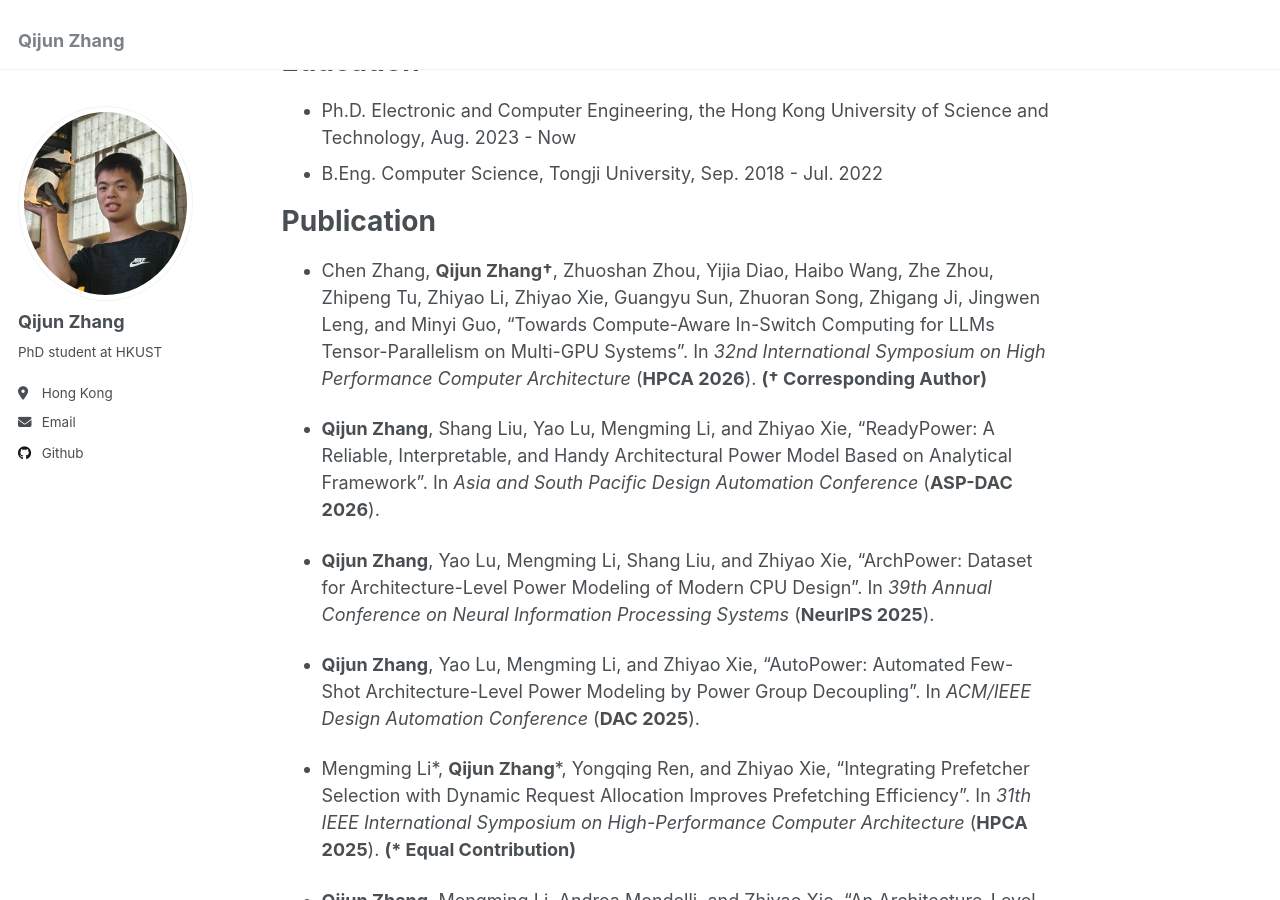
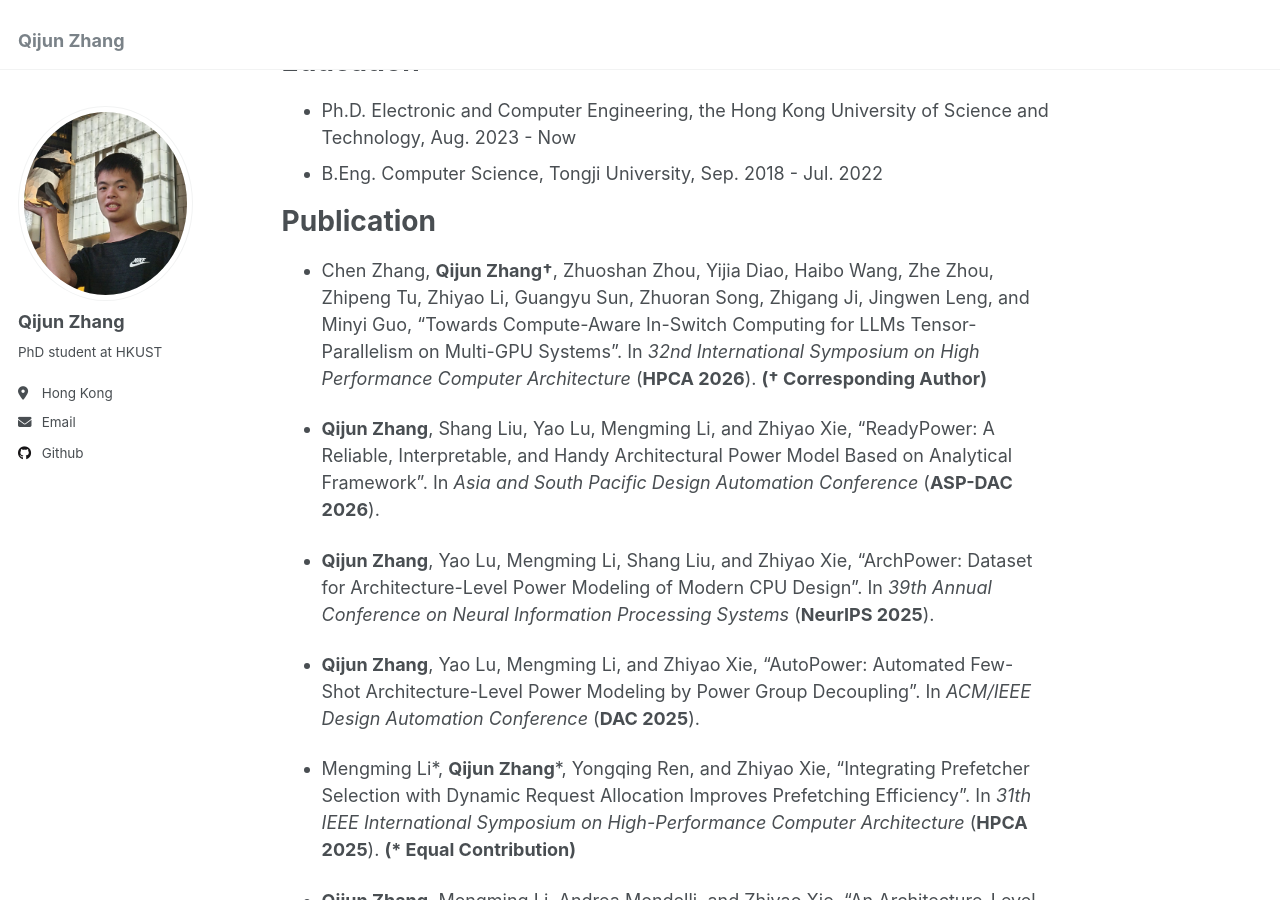
Before and after one commit to zqj2333/zqj2333.github.io, a Jekyll site: the page built from _pages/about.md, in a window 1280 px wide and 900 px high, scrolled down 394 px. Built offline with Jekyll 4.4.1, drawn with Linux system fonts in a browser that asks for light colours.

Commit message:
Update about.md

```diff
--- a/_pages/about.md
+++ b/_pages/about.md
@@ -22,7 +22,7 @@ Education
 Publication
 ======
 
- * Chen Zhang, **Qijun Zhang†**, Zhuoshan Zhou, Yijia Diao, Haibo Wang, Zhe Zhou, Zhipeng Tu, Zhiyao Li, Zhiyao Xie, Guangyu Sun, Zhuoran Song, Zhigang Ji, Jingwen Leng, and Minyi Guo, "Towards Compute-Aware In-Switch Computing for LLMs Tensor-Parallelism on Multi-GPU Systems". In *32nd International Symposium on High Performance Computer Architecture* (**HPCA 2026**). **(† Corresponding Author)**
+ * Chen Zhang, **Qijun Zhang†**, Zhuoshan Zhou, Yijia Diao, Haibo Wang, Zhe Zhou, Zhipeng Tu, Zhiyao Li, Guangyu Sun, Zhuoran Song, Zhigang Ji, Jingwen Leng, and Minyi Guo, "Towards Compute-Aware In-Switch Computing for LLMs Tensor-Parallelism on Multi-GPU Systems". In *32nd International Symposium on High Performance Computer Architecture* (**HPCA 2026**). **(† Corresponding Author)**
 
  * **Qijun Zhang**, Shang Liu, Yao Lu, Mengming Li, and Zhiyao Xie, "ReadyPower: A Reliable, Interpretable, and Handy Architectural Power Model Based on Analytical Framework". In *Asia and South Pacific Design Automation Conference* (**ASP-DAC 2026**).
 
```
